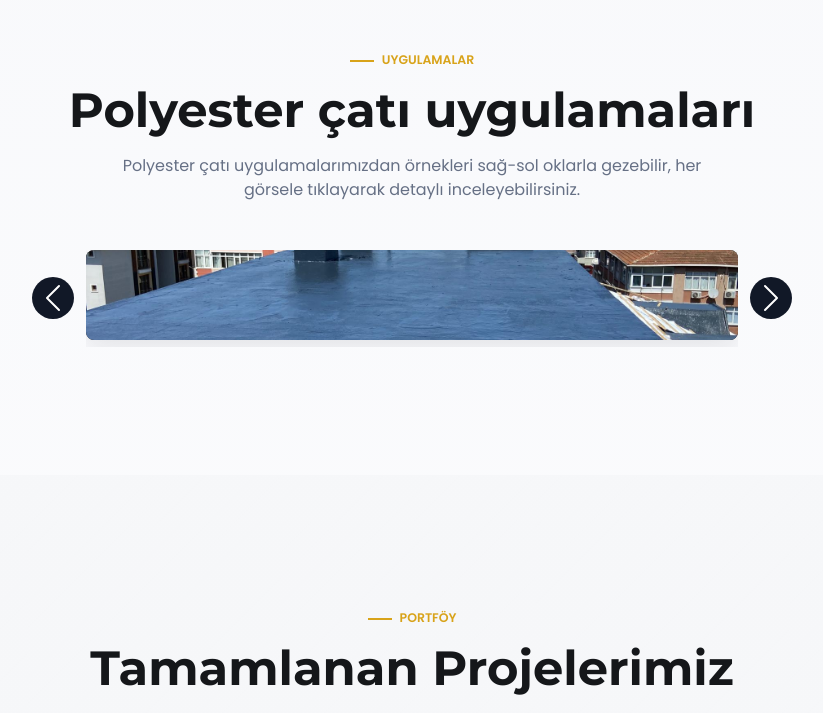
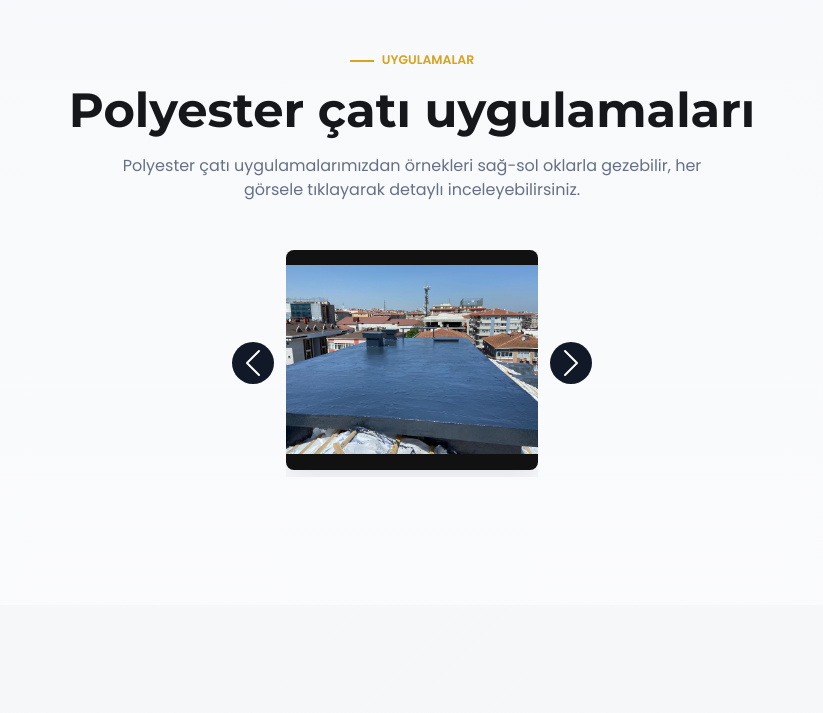
Before and after one commit to oskay6534/oskay-cati, a PHP site: page / in a window 1280 px wide. Shown: the part 2274-2987 px from the top of the page, without its empty margins (228-1051 px from the left). Run offline with PHP 8.4, Linux system fonts and the light colour scheme; data comes from the database, SQL or seed files in the repository.

Commit message:
Resize polyester gallery card

```diff
--- a/index.html
+++ b/index.html
@@ -53,7 +53,7 @@
     <!-- Font Awesome (İkonlar) -->
     <link rel="stylesheet" href="https://cdnjs.cloudflare.com/ajax/libs/font-awesome/6.4.2/css/all.min.css">
     <!-- Özel CSS -->
-    <link rel="stylesheet" href="style.css?v=20260507-2">
+    <link rel="stylesheet" href="style.css?v=20260507-3">
 </head>
 <body data-bs-spy="scroll" data-bs-target="#mainNav">
 
--- a/style.css
+++ b/style.css
@@ -311,14 +311,14 @@ a {
 
 .polyester-carousel {
     position: relative;
-    max-width: 760px;
+    max-width: 360px;
     margin: 0 auto;
     padding: 0 54px;
 }
 
 .polyester-gallery-item {
     position: relative;
-    height: 90px;
+    height: 220px;
     overflow: hidden;
     cursor: zoom-in;
     border-radius: 8px;
@@ -330,7 +330,7 @@ a {
     display: block;
     width: 100%;
     height: 100%;
-    object-fit: cover;
+    object-fit: contain;
     transition: transform 0.55s ease;
 }
 
@@ -691,7 +691,7 @@ body.admin-logged-in li.admin-only {
     }
 
     .polyester-gallery-item {
-        height: 80px;
+        height: 190px;
     }
 
     .modal-preview-image {
```
